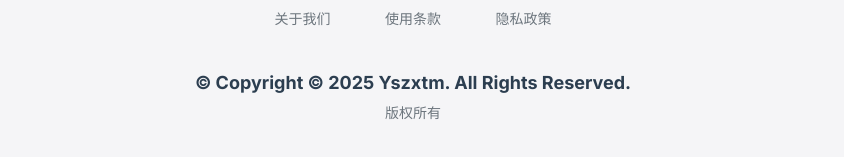
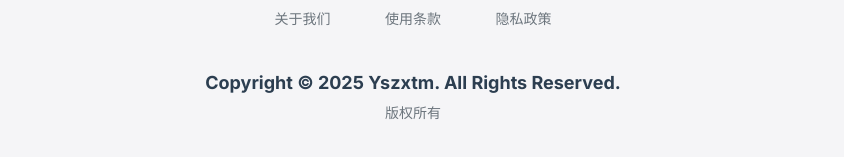
Before and after one commit to zxtm/my-website, a plain HTML site: page index.html in a window 1280 px wide. Shown: the part 2087-2244 px from the top of the page, without its empty margins (227-1071 px from the left). Drawn offline with Linux system fonts and the light colour scheme.

Commit message:
Update index.html

```diff
--- a/index.html
+++ b/index.html
@@ -962,7 +962,7 @@
 
             <!-- 主要版权信息 -->
             <div class="footer-main">
-                <p class="footer-copyright">© Copyright © 2025 Yszxtm. All Rights Reserved.</p>
+                <p class="footer-copyright">Copyright © 2025 Yszxtm. All Rights Reserved.</p>
                 <p class="footer-rights">版权所有</p>
             </div>
         </div>
```
